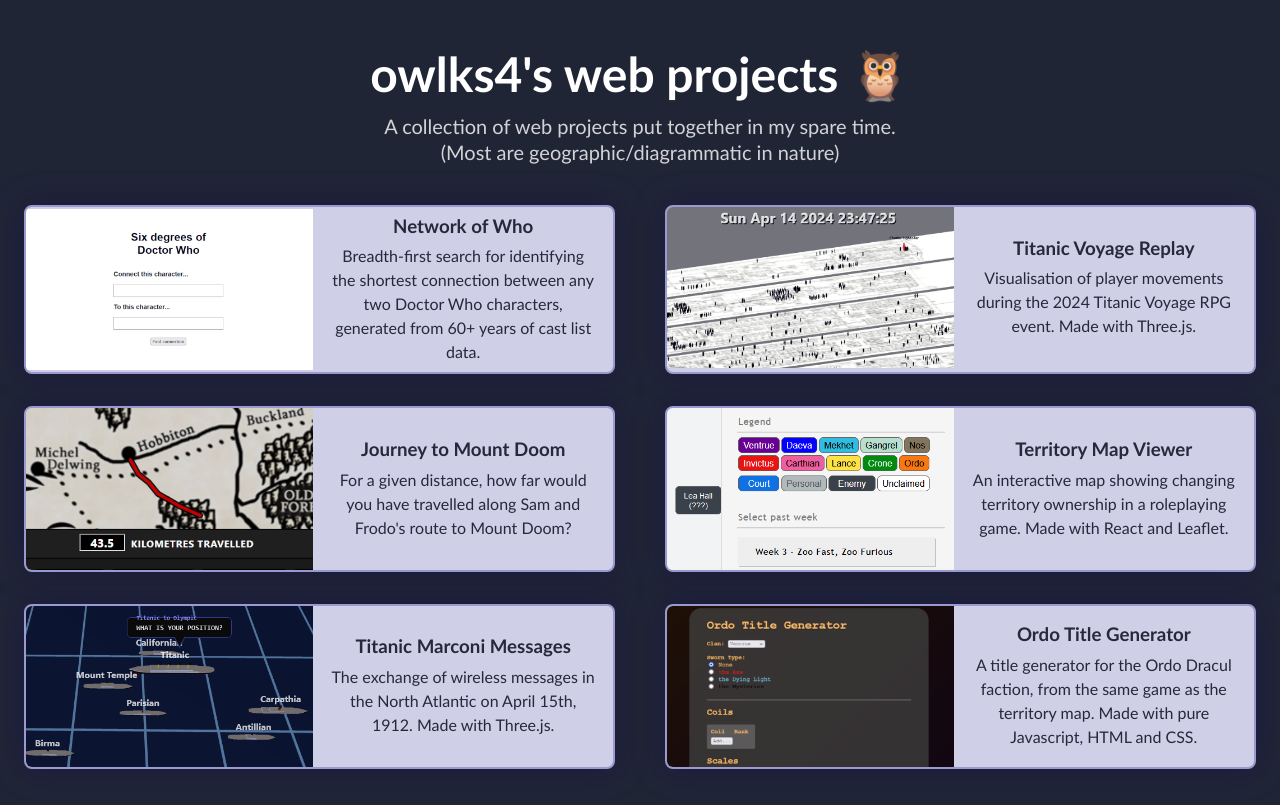
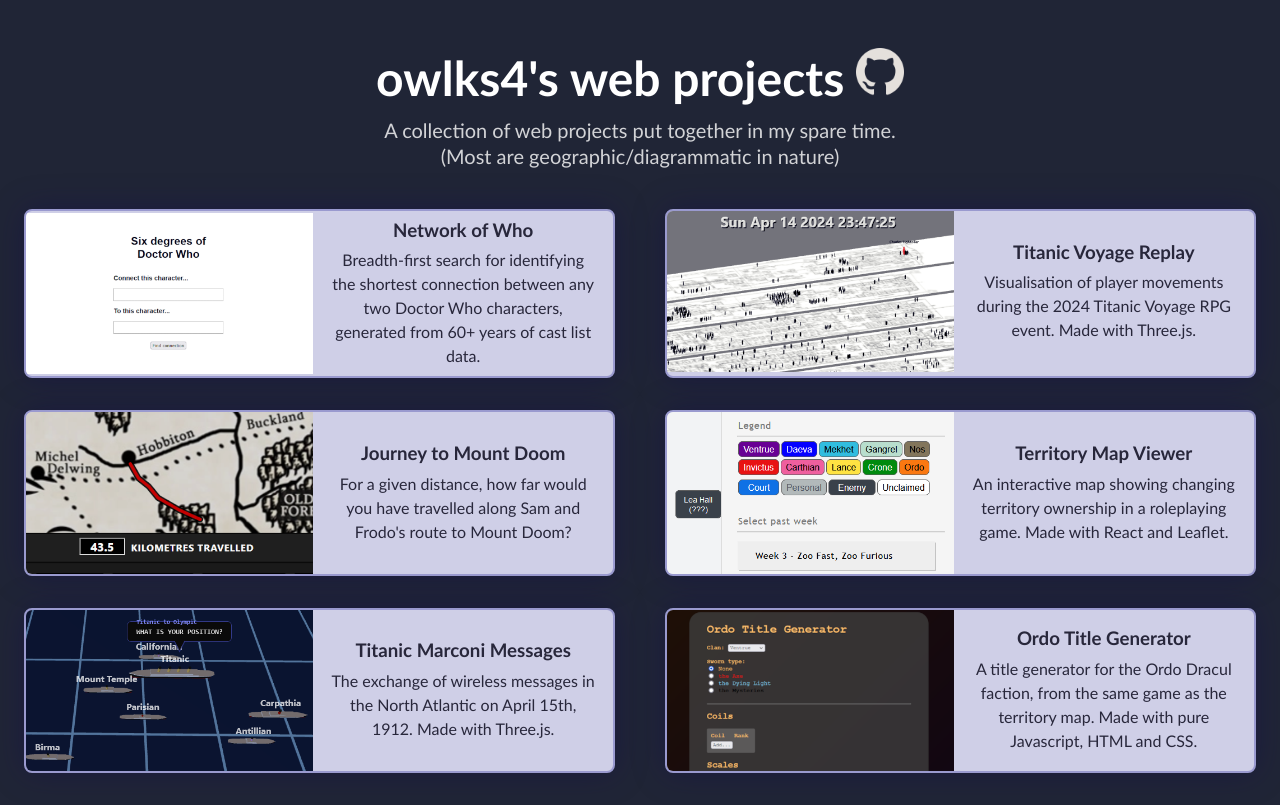
Before and after one commit to owlks4/owlks4.github.io, a React (Vite) app: page / in a window 1280 px wide. Built offline with nearby package versions, Linux system fonts and the light colour scheme.

Commit message:
Replace owl with github link

```diff
--- a/src/App.jsx
+++ b/src/App.jsx
@@ -1,5 +1,6 @@
 import { Component } from 'react'
 import './App.css'
+import github from './assets/github.png';
 import warsOfTheRosesTree from './assets/warsOfTheRosesTree.png';
 import ordoTitleGenerator from './assets/ordoTitleGenerator.png';
 import territoryMapHistory from './assets/territoryMapHistory.png';
@@ -82,7 +83,7 @@ class App extends Component {
     const cards = this.state.cards.map((card) => <>{card}</>);
     return (
       <div style={{fontSize:window.innerWidth < window.innerHeight ? "0.8em" : "1em"}}>
-        <h1>owlks4's web projects <span style={{userSelect:"none"}}>🦉</span></h1>
+        <h1 style={{verticalAlign:"middle"}}>owlks4's web projects <a href="https://github.com/owlks4"><img src={github} style={{userSelect:"none",height:"1em"}}/></a></h1>
         <div style={{fontSize:"1.25em",fontWeight:"normal",opacity:0.8,lineHeight:1.3}}>
           A collection of web projects put together in my spare time.
           <br/>
```
Also changed, not shown: src/assets/github.png (added).
